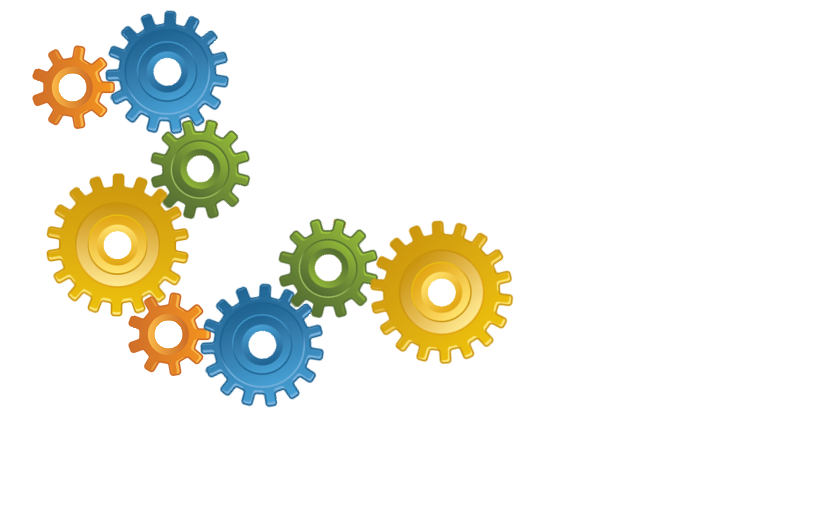
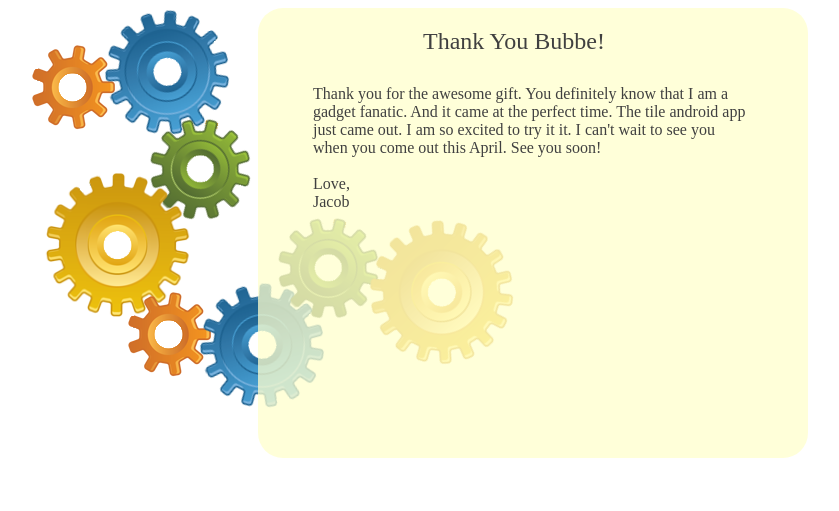
Before and after one commit to laazer/laazer.github.io, a plain HTML site: page ty.html in a window 1280 px wide. Shown: the whole page, without its empty margins (0-839 px from the left). Drawn offline with Linux system fonts and the light colour scheme.

Commit message:
fnished thank you

```diff
--- a/css/ty.css
+++ b/css/ty.css
@@ -8,6 +8,32 @@ body {
     margin-right: 50%;
     height: 100%;
     width: 100%;
+}
+
+.note-holder {
+    margin: 0 10% 25px 10%;
+    z-index: 5000;
+}
+
+.note {
+    background-color: #FFFFCC;
+    border-radius: 25px;
+    height: 450px;
+    width: 550px;
+    z-index: 50000;
+    opacity: .75;
+}
+
+.note-header {
+    padding-top: 20px;
+    align-content: center;
+    font-weight: 500;
+    font-size: 24px;
+    margin-left: 25%;
+}
+
+.note-body {
+    margin-top: 30px;
 }
 
 @-webkit-keyframes ckw {
@@ -69,6 +95,7 @@ body {
     -webkit-animation-delay: 0;
     -webkit-animation-play-state: running;
     -webkit-animation-fill-mode: forwards;
+    z-index: -1;
 }
 
 #gear1 {
--- a/ty.html
+++ b/ty.html
@@ -11,6 +11,19 @@
             <div class="gear" id="gear6"></div>
             <div class="gear" id="gear7"></div>
             <div class="gear" id="gear8"></div>
+            <div class="note">
+            <div class="note-holder">
+                    <div class="note-header">Thank You Bubbe!</div>
+                    <div class="note-body">
+                    Thank you for the awesome gift. You definitely know that I am a gadget fanatic. And it came at the perfect time. The tile android app just came out. I am so excited to try it it. I can't wait to see you when you come out this April. See you soon!
+                    </div>
+                <br/>
+                <div class="note-footer">
+                Love, <br/>
+                Jacob
+                </div>
+                </div>
+            </div>
         </div>
      </body>
 </html>
```
